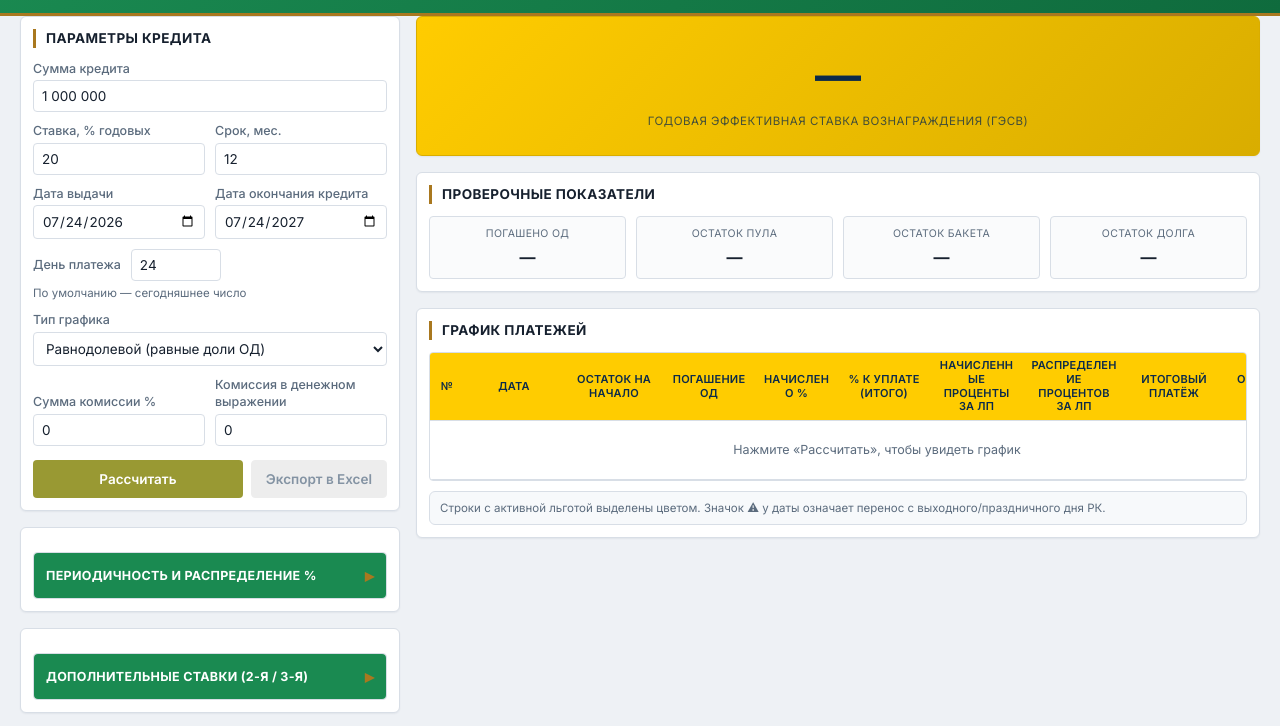
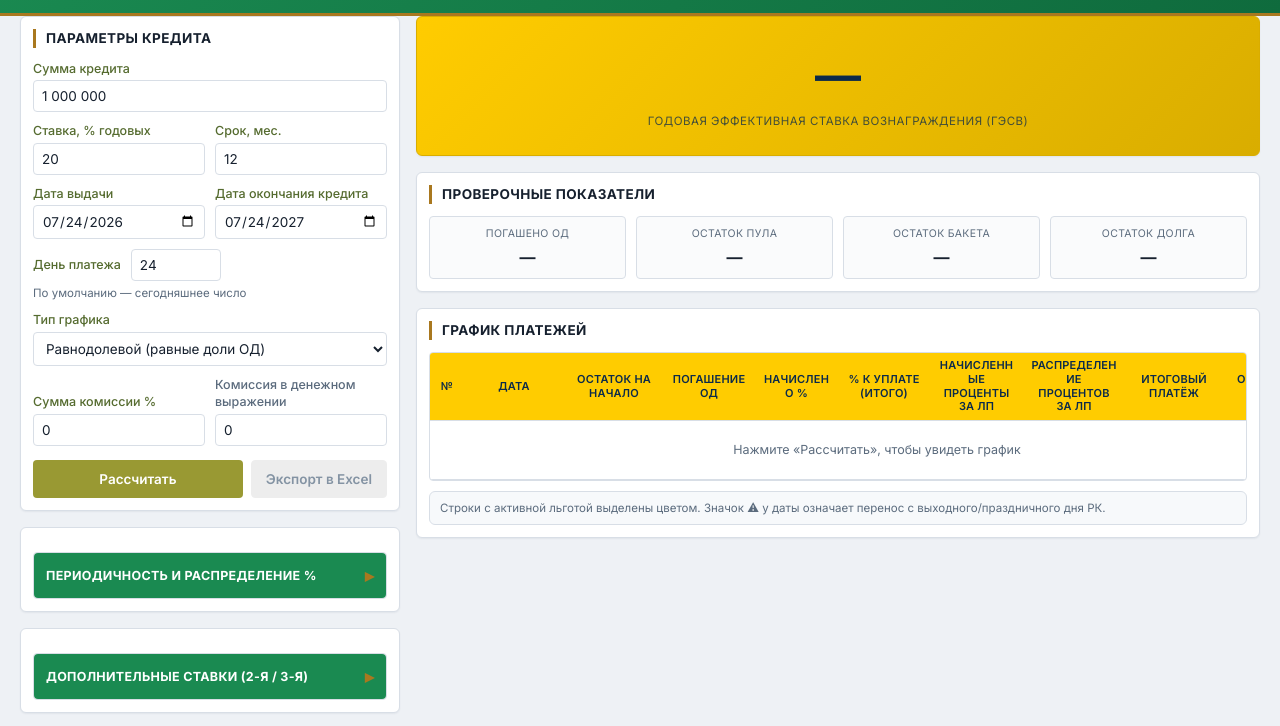
Before and after one commit to Optimus-89/gesv-ravnodolevoy, a plain HTML site: page index.html in a window 1280 px wide. Shown: the part 64-790 px from the top of the page. Drawn offline with Linux system fonts and the light colour scheme.

Commit message:
Recolor core loan-parameter field labels to #556B2F
Co-Authored-By: Claude Sonnet 5 <noreply@anthropic.com>

```diff
--- a/index.html
+++ b/index.html
@@ -97,6 +97,10 @@
 
   label { display: block; font-size: 12.5px; color: var(--text-muted); margin: 10px 0 3px; font-weight: 500; }
   label:first-child { margin-top: 0; }
+  label[for="f-amount"], label[for="f-rate"], label[for="f-term"], label[for="f-issue-date"],
+  label[for="f-end-date"], label[for="f-payment-day"], label[for="f-method"], label[for="f-fee-pct"] {
+    color: #556B2F;
+  }
   .accordion-body > label:first-child { margin-top: 10px; }
   input[type=number], input[type=text], input[type=date], select {
     width: 100%;
```
